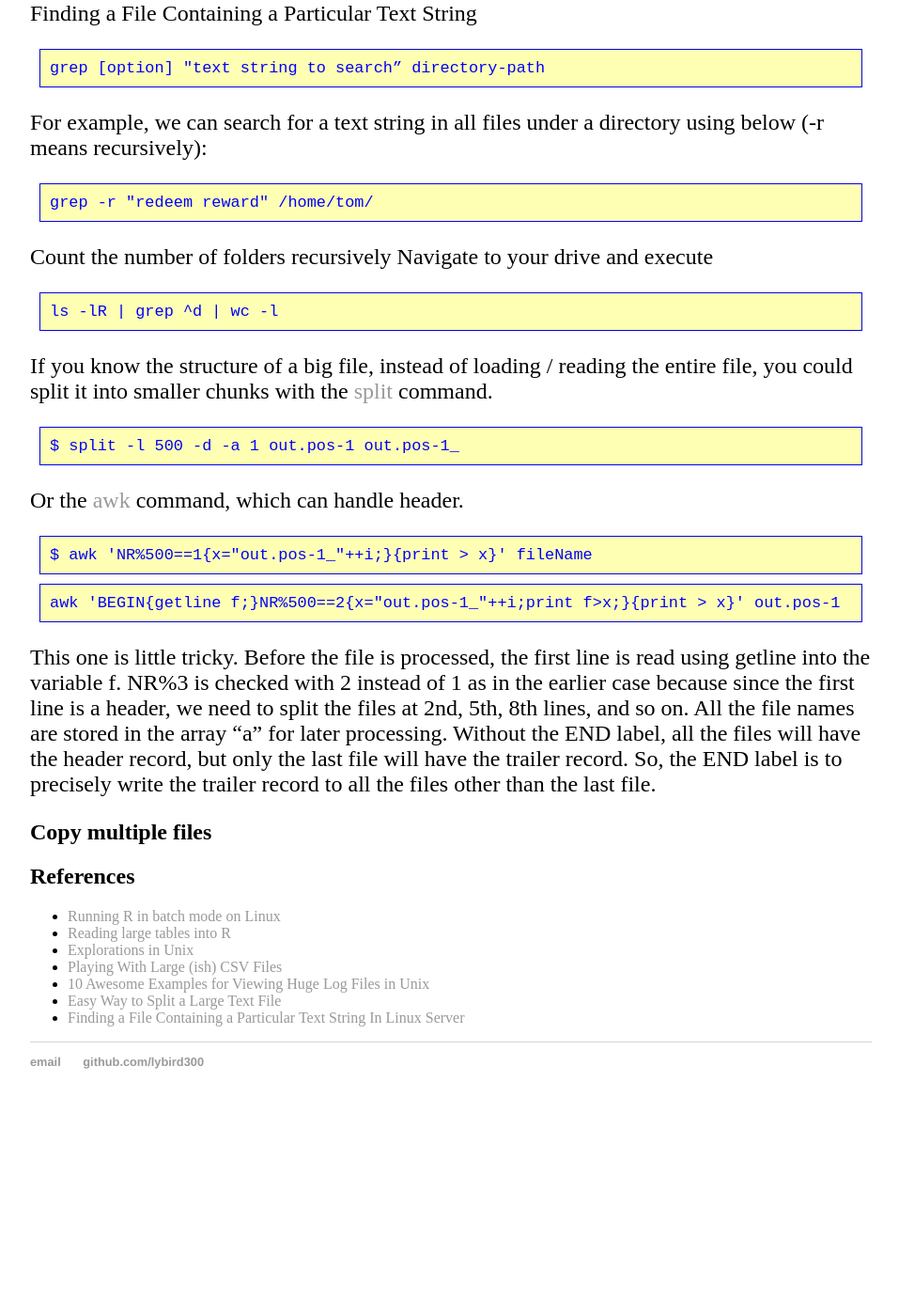
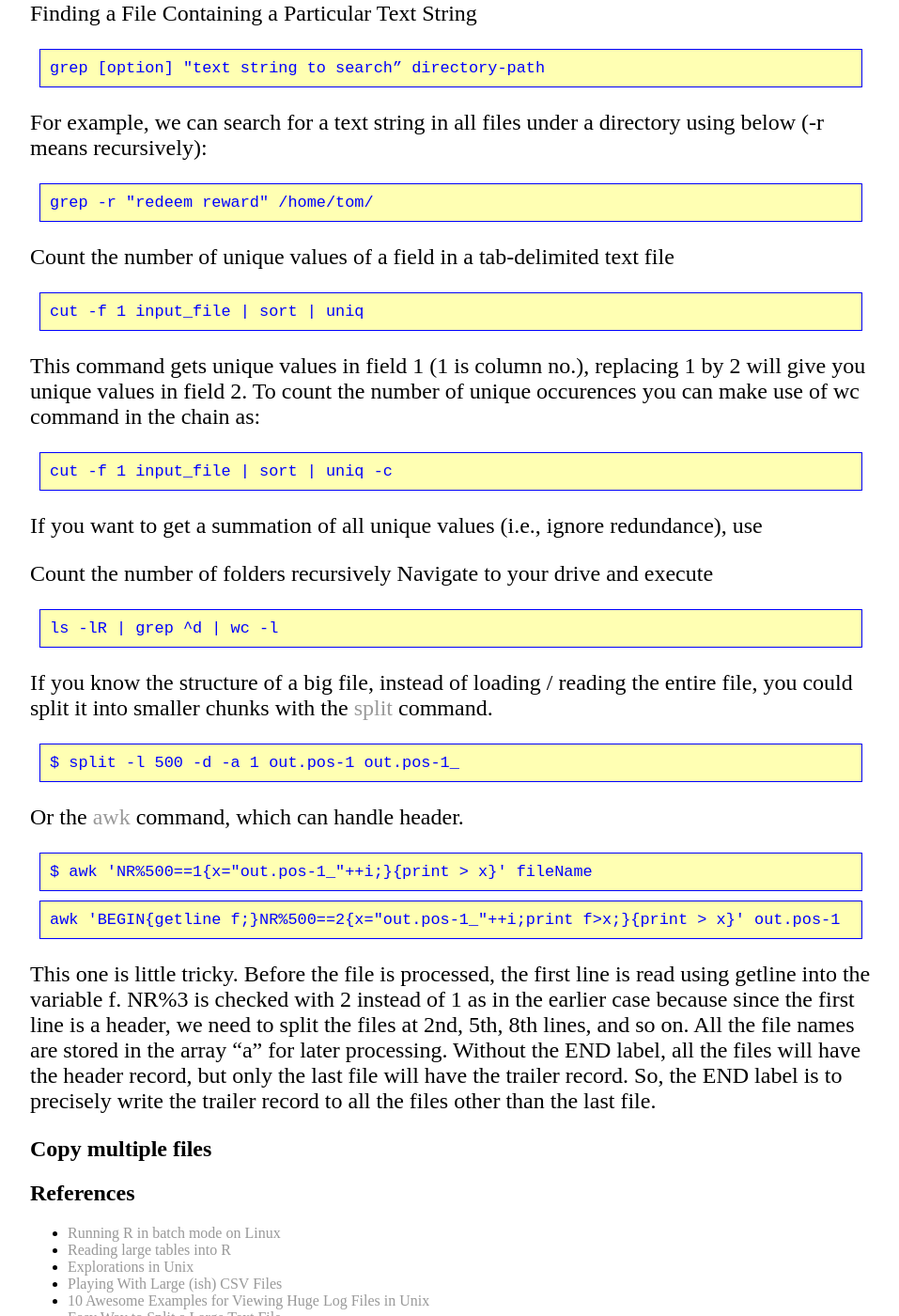
Before and after one commit to lybird300/lybird300.github.io, a Jekyll site: the page built from _posts/2015-05-01-inspect-big-file.md, in a window 1280 px wide and 1400 px high, scrolled down 3212 px. Shown: the whole window at 94% size, without its empty margins (160-1117 px from the left). Built offline with Jekyll 4.4.1, drawn with Linux system fonts in a browser that asks for light colours; before the commit the page ends 4409 px from its top, so only the background shows below that; some of the changed text lies outside the part shown.

Commit message:
Update 2015-05-01-inspect-big-file.md

```diff
--- a/_posts/2015-05-01-inspect-big-file.md
+++ b/_posts/2015-05-01-inspect-big-file.md
@@ -59,6 +59,13 @@ Finding a File Containing a Particular Text String
 For example, we can search for a text string in all files under a directory using below (-r means recursively):
 <pre><code>grep -r "redeem reward" /home/tom/</code></pre>
 
+Count the number of unique values of a field in a tab-delimited text file
+<pre><code>cut -f 1 input_file | sort | uniq</code></pre>
+This command gets unique values in field 1 (1 is column no.), replacing 1 by 2 will give you unique values in field 2.
+To count the number of unique occurences you can make use of wc command in the chain as:
+<pre><code>cut -f 1 input_file | sort | uniq -c</code></pre>
+If you want to get a summation of all unique values (i.e., ignore redundance), use
+
 Count the number of folders recursively
 Navigate to your drive and execute
 <pre><code>ls -lR | grep ^d | wc -l</code></pre>
```
Also changed, not shown: other parts of _posts/2015-05-01-inspect-big-file.md (+1 -0 lines).
